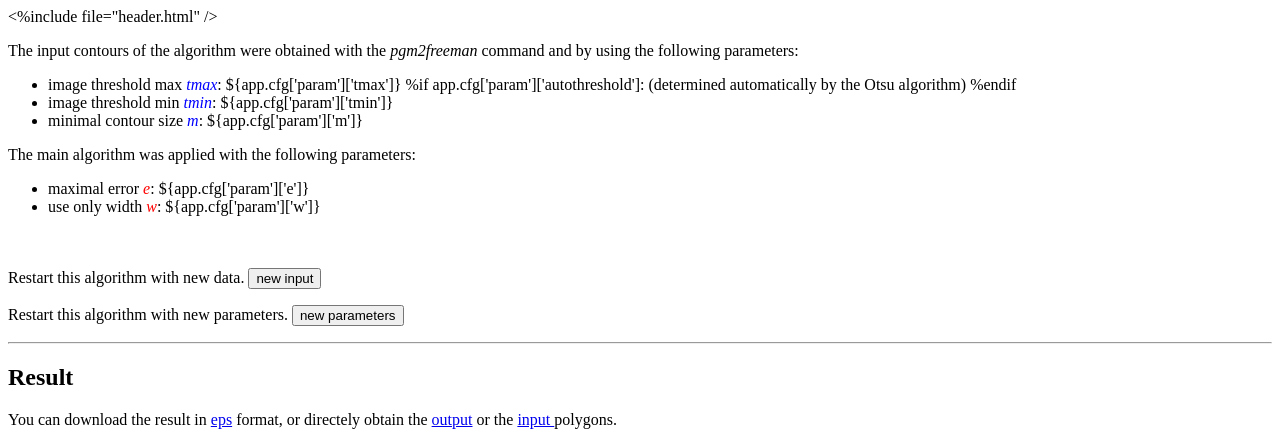
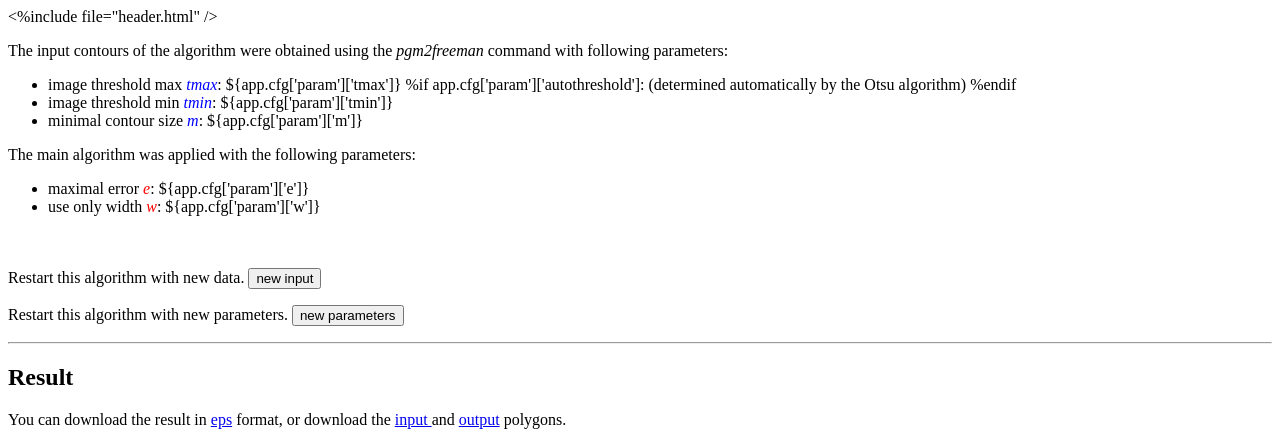
Before and after one commit to kerautret/DGCI_IPOL_Demo, a Python web app: template app/70/template/result.html in a window 1280 px wide. Shown: the top 442 px of the page. Run offline with Jinja, Linux system fonts and the light colour scheme; the template is opened without the code that fills it, so the values that code supplies are empty.

Commit message:
edits...

```diff
--- a/app/70/template/result.html
+++ b/app/70/template/result.html
@@ -1,7 +1,6 @@
 <%include file="header.html" />
 
-<p> The input contours of the algorithm were obtained with
-the <i>pgm2freeman</i> command and by using the following parameters:
+<p> The input contours of the algorithm were obtained using the <i>pgm2freeman</i> command with following parameters:
 
 <ul>
 
@@ -49,7 +48,7 @@
 
 <h2>Result</h2>
 
-<p>You can download the result in <a href="${app.work_url+'output.eps'}">eps</a> format, or directely obtain the  <a href="${app.work_url+'outputPolygon.txt'}">output</a>  or the <a href="${app.work_url+'inputPolygon.txt'}">input </a> polygons.</p>
+<p>You can download the result in <a href="${app.work_url+'output.eps'}">eps</a> format, or download the  <a href="${app.work_url+'inputPolygon.txt'}">input </a> and <a href="${app.work_url+'outputPolygon.txt'}">output</a>  polygons.</p>
 
 
 <div class="gallery" style="height:${height}px">
```
